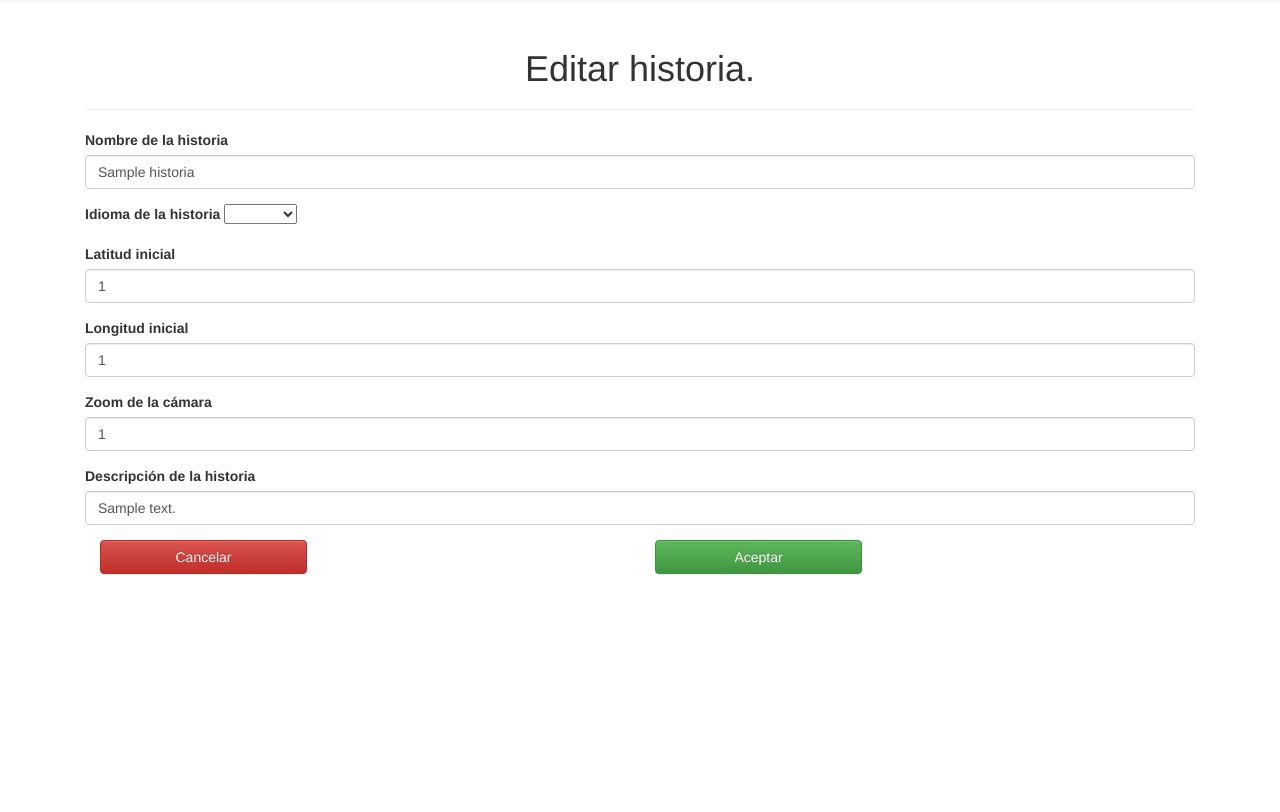
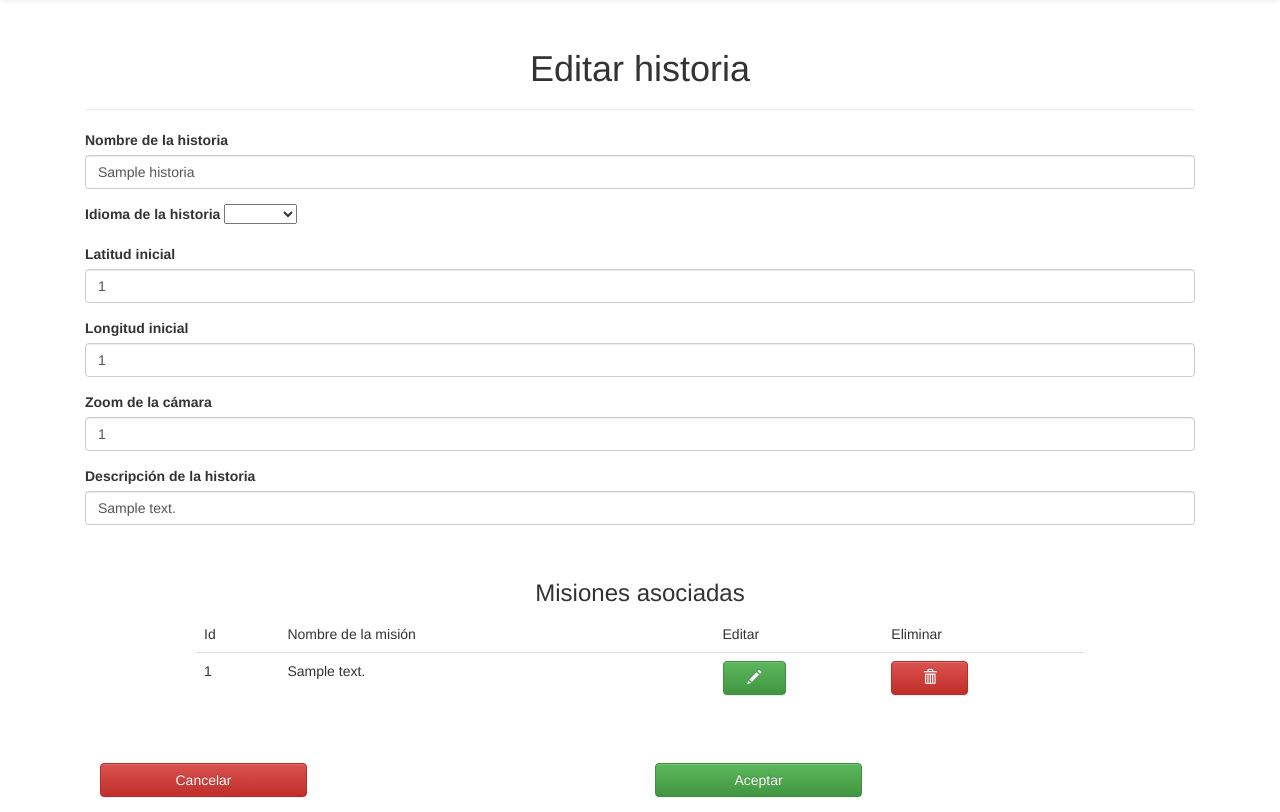
Before and after one commit to jserrape/-TFM-Generador-de-historias-servidor, a Flask app: page /editar_historia/1 in a window 1280 px wide. Shown: the part 51-863 px from the top of the page. Before the commit the page ends 626 px from the top, so only its background shows below. Run offline with Flask 2, Linux system fonts and the light colour scheme; tables that the repository leaves empty hold one stand-in row (values such as "Sample post"); some libraries are stand-ins or nearby versions.

Commit message:
Añadida tabla con las misiones en la gestion de la historia

```diff
--- a/src/server/app.py
+++ b/src/server/app.py
@@ -1,5 +1,6 @@
 from rutas_historias import *
 from rutas_usuario import *
+from flask import send_file
 
 """
 Vista principal de la web que muestra información de la aplicación
@@ -67,16 +68,20 @@
 """
 Vista mostrada al acceder a una vista que no existe
 """
-@app.errorhandler(404)
-def page_not_found(e):
-    return render_template('404.html'), 404
+#@app.errorhandler(404)
+#def page_not_found(e):
+#    return render_template('404.html'), 404
 
 """
 Vista de prueba para el registro de usuarios
 """
 @app.route('/registro', methods=['GET'])
-def prueba():
+def registro():
     return render_template('registro_usuario.html')
+
+@app.route('/descargar', methods=['GET', 'POST'])
+def descarga():
+    return send_from_directory(directory='qr', filename='qr_1.zip', as_attachment=True)
 
 """
 Función de ejecución principal del sistema
--- a/src/server/rutas_historias.py
+++ b/src/server/rutas_historias.py
@@ -142,4 +142,8 @@
    cur = con.cursor()
    cur.execute("SELECT * FROM historia WHERE id='" + id + "'")
    rows = cur.fetchall();
-   return render_template("editar_historia.html",rows = rows)
+
+   cur.execute("SELECT id, nombre_mision FROM mision WHERE id_historia='" + id + "'")
+   rowsM = cur.fetchall();
+
+   return render_template("editar_historia.html",rows = rows, rowsM = rowsM)
--- a/src/server/static/css/style.css
+++ b/src/server/static/css/style.css
@@ -4,7 +4,7 @@
   background-color: grey;
 }
 
-h1.titulo {
+h1.titulo, h3.titulo{
     text-align: center;
 }
 
@@ -15,3 +15,8 @@
     margin: auto;
     border: 1px double;
 }
+
+div#see-misiones-tab {
+    width: 80%;
+    margin: auto;
+}
--- a/src/server/templates/editar_historia.html
+++ b/src/server/templates/editar_historia.html
@@ -3,7 +3,7 @@
 <div class="container">
    <div class="col-md-12">
       <br><br><br><br>
-      <h1 class="titulo">Editar historia.</h1>
+      <h1 class="titulo">Editar historia</h1>
       <hr>
       <form name="" id="" action="" method="POST" enctype="multipart/form-data" data-toggle="validator" role="form">
         <div class="form-group">
@@ -33,6 +33,33 @@
            <label for="id">Descripción de la historia</label>
            <input name="descripcion_historia" type="text" class="form-control" value="{{rows[0][7]}}" autocomplete="off" placeholder="Introduzca la descripción de la historia" />
         </div>
+
+        <!-- -->
+
+        <br>
+        <div id="see-misiones-tab" class="tab-pane edit-misiones fade in active">
+           <h3 class="titulo">Misiones asociadas</h3>
+           <table class="table table-hover" id="table-misiones">
+              <thead>
+                 <td>Id</td>
+                 <td>Nombre de la misión</td>
+                 <td>Editar</td>
+                 <td>Eliminar</td>
+              </thead>
+              {% for row in rowsM %}
+              <tr>
+                 <td>{{row["id"]}}</td>
+                 <td>{{row["nombre_mision"]}}</td>
+                 <td><button class="btn btn-success col-md-5 edit-user-btn" id="{{row['id']}}" type="button" onclick="editarMision(this)"><span class="glyphicon glyphicon-pencil"></span></button></td>
+                 <td><button class="btn btn-danger col-md-5 delete-user-btn" id="{{row['id']}}" type="button" onclick="eliminarMision(this)"><span class="glyphicon glyphicon-trash"></span></button></td>
+              </tr>
+              {% endfor %}
+           </table>
+        </div>
+        <br>
+        <br>
+
+        <!-- -->
 
          <!-- BOTONES -->
          <div class="row">
@@ -66,6 +93,7 @@
         element.value = idioma;
       });
 
+      //Botones de la historia
       function irHistorias(){
         window.location.href = "/historias";
       }
@@ -73,6 +101,17 @@
       function actualizarHistorias(){
 
       }
+
+      //Botones de las misiones
+      function editarMision(bot){
+        let id = bot.id;
+        console.log(id);
+      }
+
+      function eliminarMision(bot){
+        let id = bot.id;
+        console.log(id);
+      }
  </script>
 </body>
 </html>
--- a/src/server/templates/gestionar_historias.html
+++ b/src/server/templates/gestionar_historias.html
@@ -12,6 +12,7 @@
                <thead>
                   <td>Id</td>
                   <td>Nombre de la historia</td>
+                  <td>Descargar</td>
                   <td>Editar</td>
                   <td>Eliminar</td>
                </thead>
@@ -19,6 +20,7 @@
                <tr>
                   <td>{{row["id"]}}</td>
                   <td>{{row["nombre_historia"]}}</td>
+                  <td><button class="btn btn-primary col-md-5 edit-user-btn" id="{{row['id']}}" type="button" onclick=""><span class="glyphicon glyphicon-download-alt"></span></button></td>
                   <td><button class="btn btn-success col-md-5 edit-user-btn" id="{{row['id']}}" type="button" onclick="editarHistoria(this)"><span class="glyphicon glyphicon-pencil"></span></button></td>
                   <td><button class="btn btn-danger col-md-5 delete-user-btn" id="{{row['id']}}" type="button" onclick="eliminarHistoria(this)"><span class="glyphicon glyphicon-trash"></span></button></td>
                </tr>
```
